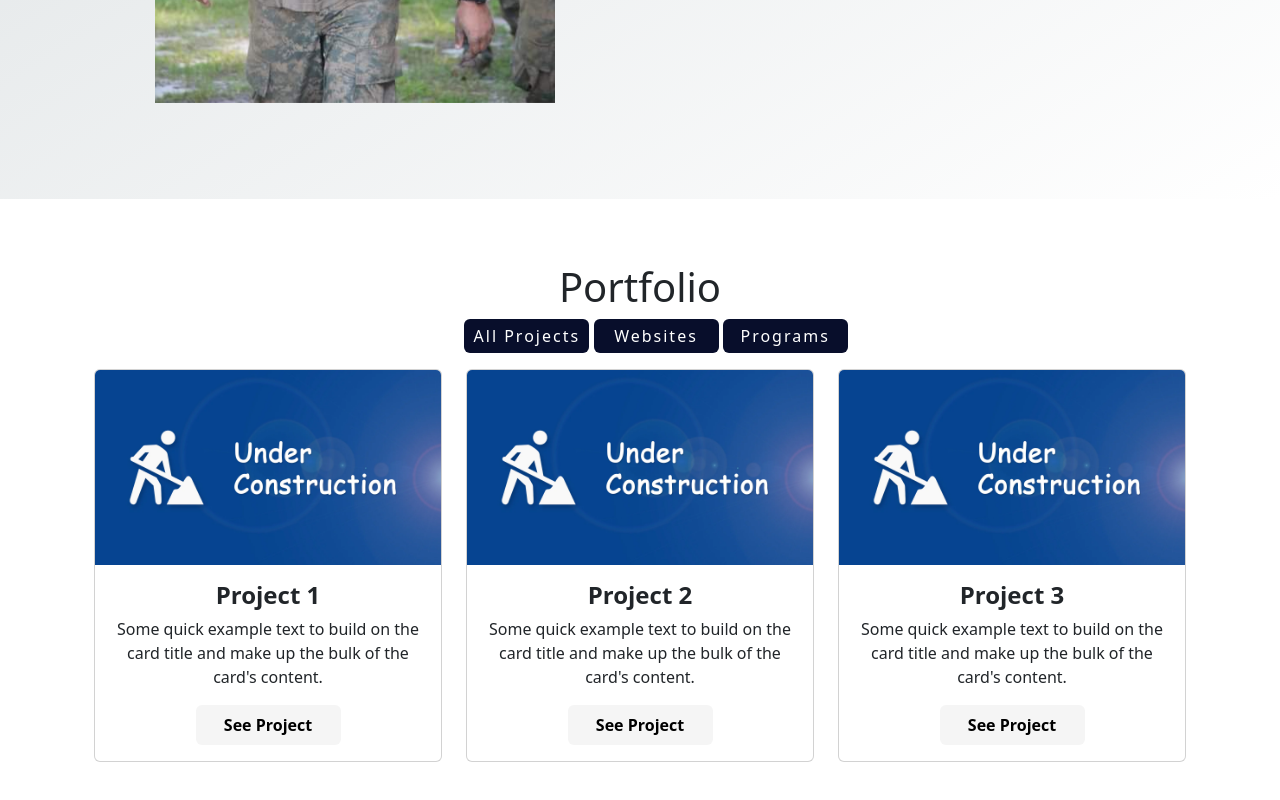
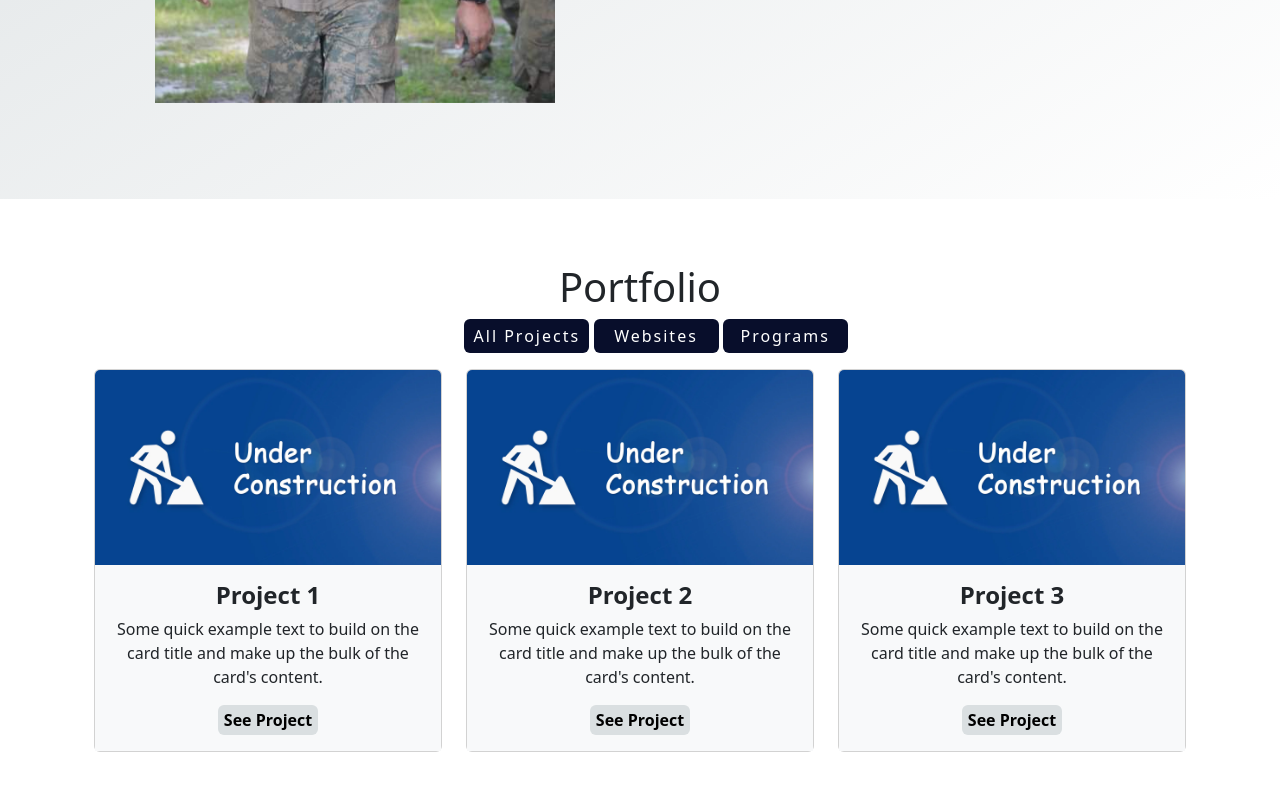
Before and after one commit to KatelynYaeger/MaikelMKaram.github.io, a website: page index.html in a window 1280 px wide. Shown: the part 1236-2036 px from the top of the page. Drawn offline with nearby package versions, Linux system fonts and the light colour scheme.

Commit message:
Updated portfolio cards

```diff
--- a/css/style.css
+++ b/css/style.css
@@ -168,17 +168,17 @@
 
 /*Project Cards CSS */
 .btn3{
-    height: 40px;
-    width: 145px;
+    height: 30px;
+    width: 100px;
     outline: none;
     border: none;
-    background-color: whitesmoke;
+    background-color: var(--about-bg-color);
     color: black;
 }
 
 .btn3:hover {
     color: white;
-    background-color: var(--btn-bg-color);
+    background-color: green;
     transition: 0.4s;
 }
 
--- a/index.html
+++ b/index.html
@@ -145,7 +145,7 @@
                                 <div class="inner">
                                     <img src="assets/underConstruction.webp" class="card-img-top" alt="...">
                                 </div>
-                                <div class="card-body">
+                                <div class="card-body bg-light">
                                     <h4 class="card-title fw-bolder">Project 1</h4>
                                     <p class="card-text">Some quick example text to build on the card title and make up the bulk of the card's content.</p>
                                     <a href="#">
@@ -162,7 +162,7 @@
                                 <div class="inner">
                                     <img src="assets/underConstruction.webp" class="card-img-top" alt="...">
                                 </div>
-                                <div class="card-body">
+                                <div class="card-body bg-light">
                                     <h4 class="card-title fw-bolder">Project 2</h4>
                                     <p class="card-text">Some quick example text to build on the card title and make up the bulk of the card's content.</p>
                                     <a href="#">
@@ -179,7 +179,7 @@
                                 <div class="inner">
                                     <img src="assets/underConstruction.webp" class="card-img-top" alt="...">
                                 </div>
-                                <div class="card-body">
+                                <div class="card-body bg-light">
                                     <h4 class="card-title fw-bolder">Project 3</h4>
                                     <p class="card-text">Some quick example text to build on the card title and make up the bulk of the card's content.</p>
                                     <a href="#">
```
